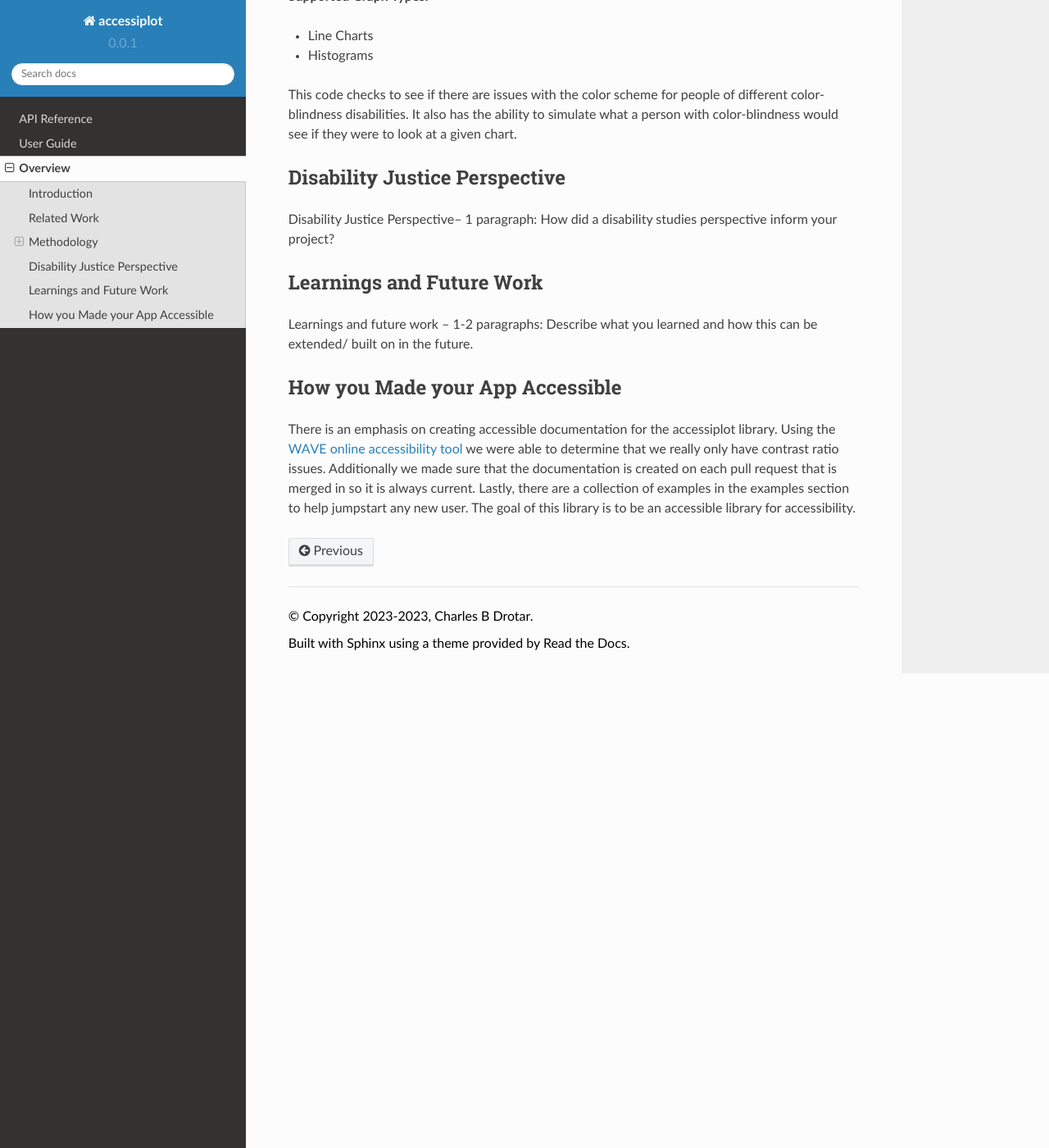
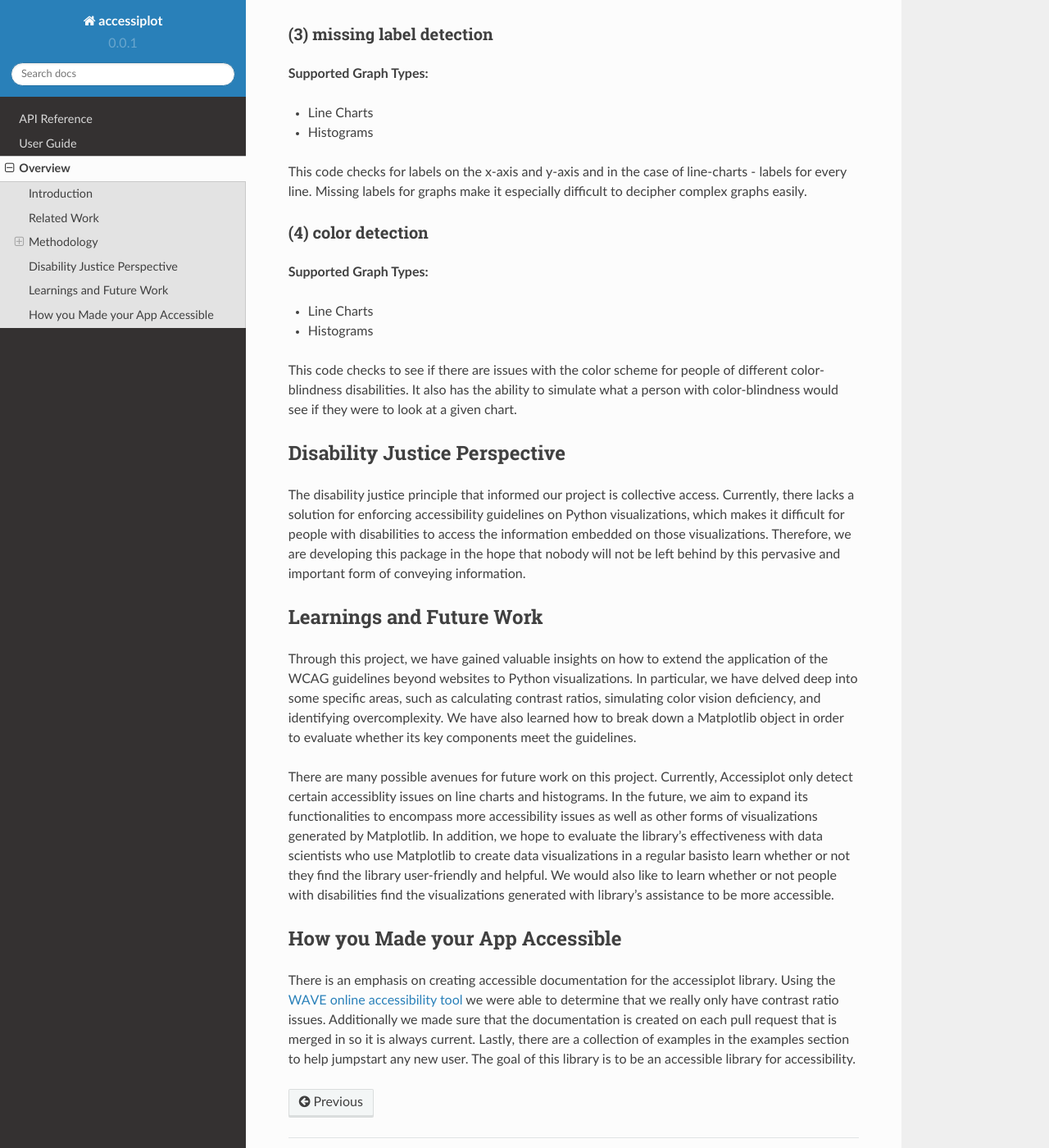
Before and after one commit to charlesdrotar/accessiplot, a Sphinx documentation site: the page built from docs/overview.rst, in a window 1280 px wide and 1400 px high, scrolled down 2041 px. Shown: the whole window at 82% size. Built offline with Sphinx 7.4.7 and the Read the Docs theme 2.0.0, drawn with Linux system fonts in a browser that asks for light colours; pages that are not in the unit, such as notebooks, are missing from menus; some of the changed text lies outside the part shown.

Commit message:
[MRG] Webpage description (#41)
* adding relevant disability justice principle

* add learnings and future work

* add related work section

---------

Co-authored-by: yadiw <yadiw@uw.edu>

```diff
--- a/docs/overview.rst
+++ b/docs/overview.rst
@@ -42,7 +42,20 @@ not **ADDRESSING** issues.
 Related Work
 ------------
 
-Related Work– 1-3 paragraphs: Talk about relevant work that closely connects with your project.
+Data visualization is the process of transforming data into graphics. Those visual representations make
+it easier for people to understand and interpret complex data. However, as its name suggests,
+visualizations mainly make use of visual cues to convey information. This makes it difficult for
+people with disabilities to access the information embedded in visualizations. As `Léonie Watson`_ ,
+a screen reader user said at the `Accessibility Fireside Chat`_ : *"One of the hardest things I've discovered
+about trying to use or access data visualizations is the amount of information I need to keep in my head to
+be able to make sense of it."*
+
+As an attempt to detect the accessibility issues in Python visualizations, Accessiplot is inspired by the existing
+effort of making data visualizations more accessible in both the design and the development phase. For example,
+we refer to the `Web Content Accessibility Guidelines (WCAG) for complex images`_ to determine which accessibility
+issues we should prioritize detecting, and how we should detect them. Moreover, our decision to take an infrastructure
+perspective (i.e., focus on *creating* accessible visualizations) instead of an individual approach is sparked by
+libraries that make JavaScript visualizations more accessible, such as `HighCharts`_ and `VoxLens`_ .
 
 
 Methodology
@@ -102,14 +115,29 @@ would see if they were to look at a given chart.
 Disability Justice Perspective
 ------------------------------
 
-Disability Justice Perspective– 1 paragraph: How did a disability studies perspective inform your project?
+The disability justice principle that informed our project is collective access.
+Currently, there lacks a solution for enforcing accessibility guidelines on Python visualizations,
+which makes it difficult for people with disabilities to access the information embedded on those visualizations.
+Therefore, we are developing this package in the hope that nobody will not be left behind by this pervasive and
+important form of conveying information.
 
 
 Learnings and Future Work
 -------------------------
 
-Learnings and future work – 1-2 paragraphs: Describe what you learned and how this can be extended/ built on in the future.
+Through this project, we have gained valuable insights on how to extend the application of the WCAG guidelines
+beyond websites to Python visualizations. In particular, we have delved deep into some specific areas,
+such as calculating contrast ratios, simulating color vision deficiency, and identifying overcomplexity.
+We have also learned how to break down a Matplotlib object in order to evaluate whether its key components meet
+the guidelines.
 
+There are many possible avenues for future work on this project. Currently, Accessiplot only detect
+certain accessiblity issues on line charts and histograms. In the future, we aim to expand its functionalities
+to encompass more accessibility issues as well as other forms of visualizations generated by Matplotlib.
+In addition, we hope to evaluate the library's effectiveness with data scientists who use Matplotlib to create
+data visualizations in a regular basisto learn whether or not they find the library user-friendly and helpful.
+We would also like to learn whether or not people with disabilities find the visualizations generated with library's
+assistance to be more accessible.
 
 How you Made your App Accessible
 --------------------------------
@@ -126,3 +154,8 @@ The goal of this library is to be an accessible library for accessibility.
 
 .. _WAVE online accessibility tool: https://wave.webaim.org/
 .. _Pixel Approximate Entropy: https://doi.org/10.48550/arXiv.1811.03180
+.. _Léonie Watson: https://tink.uk/
+.. _Accessibility Fireside Chat: https://www.youtube.com/watch?v=Aqx5PQwds80&t=401s
+.. _Web Content Accessibility Guidelines (WCAG) for complex images: https://www.w3.org/WAI/tutorials/images/complex/
+.. _HighCharts: https://www.highcharts.com/docs/accessibility/accessibility-module
+.. _VoxLens: https://github.com/athersharif/voxlens
```
